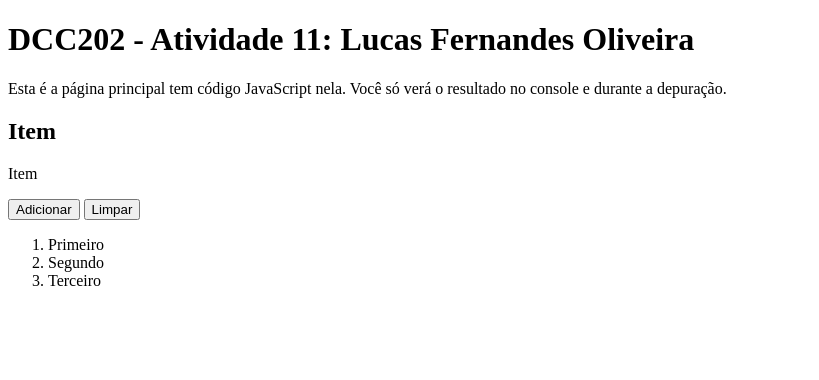
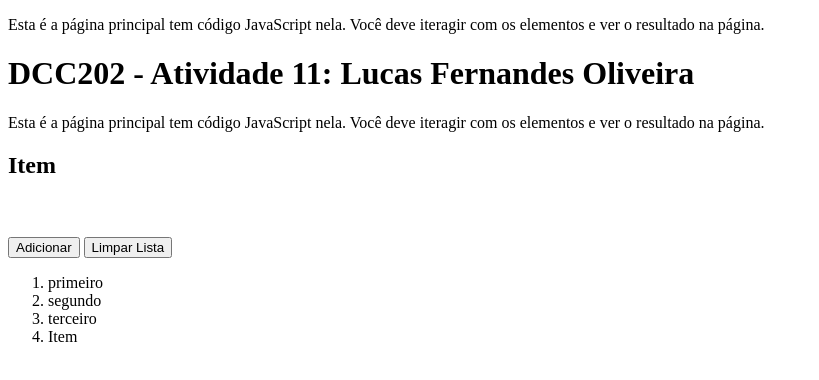
Before and after one commit to ufjf-dcc202/ufjf-dcc202-2023-3-b-atv11-lucasferoli, a website: page index.html in a window 1280 px wide. Both pictures are taken after a click on the button "Adicionar". Shown: the whole page, without its empty margins (0-819 px from the left). Drawn offline with Linux system fonts and the light colour scheme.

Commit message:
variaveis corrigidas para passar nos testes

```diff
--- a/index.html
+++ b/index.html
@@ -4,18 +4,19 @@
     <meta charset="UTF-8">
     <meta name="viewport" content="width=device-width, initial-scale=1.0">
     <title>DCC202 - Atividade 11: Lucas Fernandes Oliveira</title>
+    <p>Esta é a página principal tem código JavaScript nela. Você deve iteragir com os elementos e ver o resultado na página.</p>
     <script src="main.js" type="module"></script>
 </head>
 <body>
     <main>
         <h1>DCC202 - Atividade 11: Lucas Fernandes Oliveira</h1>
-        <p>Esta é a página principal tem código JavaScript nela. Você só verá o resultado no console e durante a depuração.</p>
+        <p>Esta é a página principal tem código JavaScript nela. Você deve iteragir com os elementos e ver o resultado na página.</p>
         <section>
             <h2>Item</h2>
             <p id="entrada" contenteditable>Item</p>
-            <button id="adiciona">Adicionar</button>
-            <button id="limpa">Limpar</button>
-            <ol id="item">
+            <button id="adicionar">Adicionar</button>
+            <button id="limpar">Limpar Lista</button>
+            <ol id="itens">
                 <li>Primeiro</li>
                 <li>Segundo</li>
                 <li>Terceiro</li>
--- a/main.js
+++ b/main.js
@@ -6,14 +6,14 @@ import {
 } from './lista.js';
 
 const entrada = document.querySelector('#entrada');
-const botaoAdiciona = document.querySelector('#adiciona');
-const botaoLimpa = document.querySelector('#limpa');
-const item = document.querySelector('#item');
+const botaoAdicionar = document.querySelector('#adicionar');
+const botaoLimpar = document.querySelector('#limpar');
+const itens = document.querySelector('#itens');
 
-botaoAdiciona.addEventListener('click', adicionaItem);
-botaoLimpa.addEventListener('click', limpaLista);
+botaoAdicionar.addEventListener('click', adicionaEntrada);
+botaoLimpar.addEventListener('click', limparLista);
 
-function limpaLista(){
+function limparLista(){
     limpaLista();
     atualizaLista();
 }
@@ -26,7 +26,7 @@ function atualizaLista(){
     }
 }
 
-function adicionaItem(){
+function adicionaEntrada(){
     const item = entrada.textContent;
     adicionaItem(item);
     entrada.textContent = '';
```
